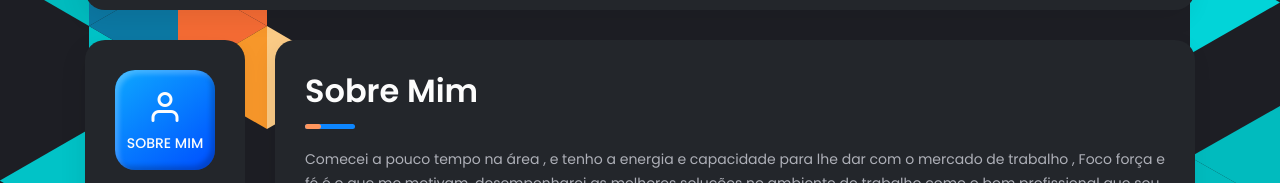
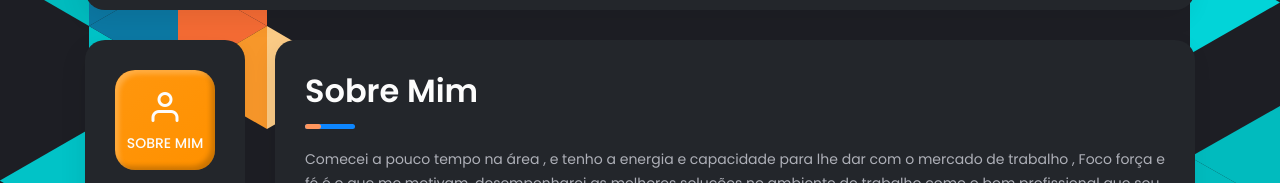
Before and after one commit to pedro21900/pedrolenonn.github.io, a plain HTML site: page index.html in a window 1280 px wide. Shown: the part 231-414 px from the top of the page. Drawn offline with Linux system fonts and the light colour scheme; files whose address does not match are found by name.

Commit message:
Botão Horizon

```diff
--- a/assets/styles/style-dark.css
+++ b/assets/styles/style-dark.css
@@ -234,7 +234,7 @@ select option,
   color: #AEB0B8;
 }
 .nav__item a:hover {
-  color: #0D86FF;
+  color: #ffb20d;
 }
 @media only screen and (max-width: 580px) {
   .nav__item a {
@@ -242,7 +242,7 @@ select option,
   }
 }
 .nav__item a.active {
-  background-image: linear-gradient(142.17deg, #0DA2FF 6.66%, #0055FF 91.48%);
+  background-image: linear-gradient(142.17deg, #ff960d 6.66%, #ff9100 91.48%);
   box-shadow: inset -4px -4px 5px rgba(0, 0, 0, 0.2), inset 4px 4px 5px rgba(255, 255, 255, 0.23);
   color: #FCFCFC;
 }
--- a/index.html
+++ b/index.html
@@ -3,7 +3,7 @@
 
 <head>
     <meta charset="utf-8" />
-    <title>Pedro Lenonn Oliveira da Silva </title>
+    <title>Pedro Lenonn</title>
 
     <!-- Meta Data -->
     <meta http-equiv="X-UA-Compatible" content="IE=edge">
```
Also changed, not shown: works.html (+1 -1 lines).
